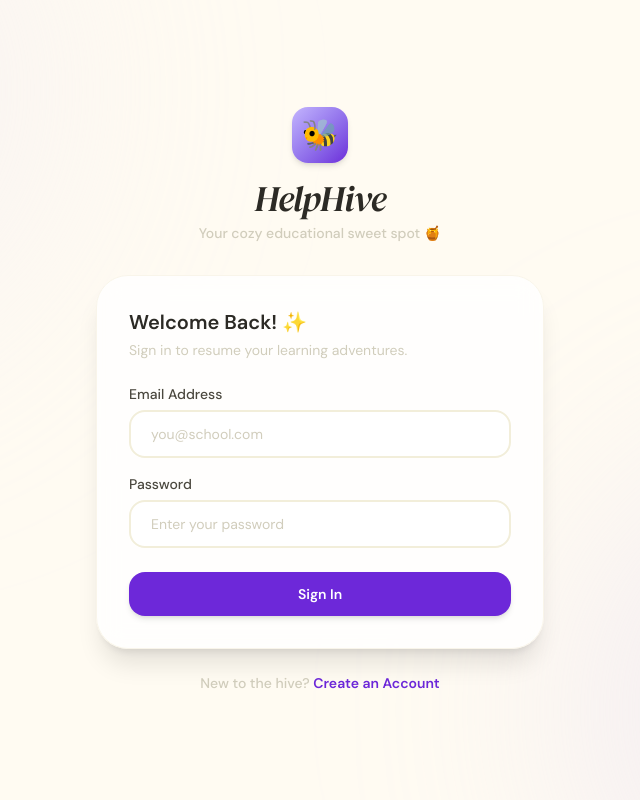
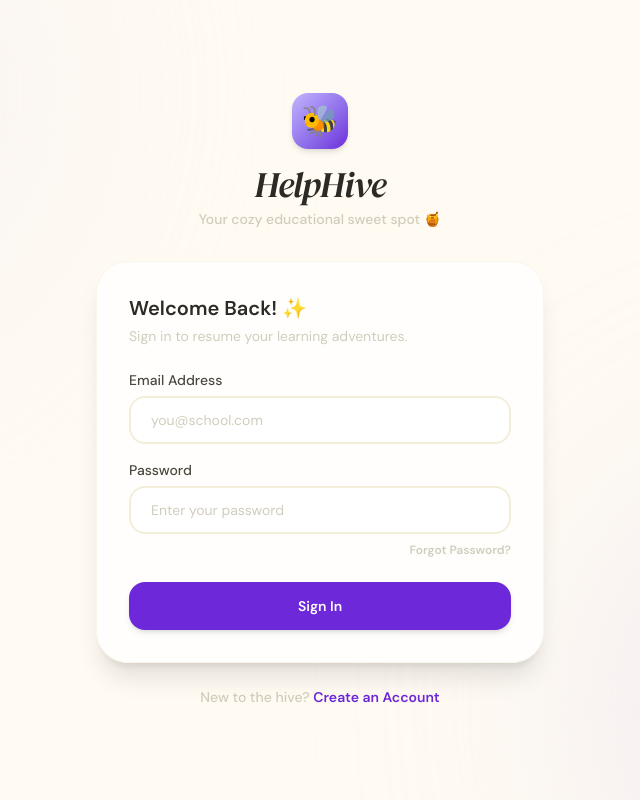
Before and after one commit to neetijoshi2006-dotcom/helphive-, a Next.js app: page /login in a window 1280 px wide. Shown: the whole page, without its empty margins (320-960 px from the left). Built offline with nearby package versions, Linux system fonts and the light colour scheme; no server answers.

Commit message:
feat: add secure forgot password recovery flow in login box

```diff
--- a/src/app/(auth)/login/page.tsx
+++ b/src/app/(auth)/login/page.tsx
@@ -2,20 +2,27 @@
 
 import { useState } from 'react'
 import { useRouter } from 'next/navigation'
-import { signIn } from '@/lib/firebase/auth'
+import { signIn, sendPasswordReset } from '@/lib/firebase/auth'
 import { Button } from '@/components/ui/Button'
 import { Input } from '@/components/ui/Input'
 import Link from 'next/link'
-import { motion } from 'framer-motion'
+import { motion, AnimatePresence } from 'framer-motion'
 import toast from 'react-hot-toast'
+import { ArrowLeft, Mail, Lock } from 'lucide-react'
 
 export default function LoginPage() {
+  const [view, setView] = useState<'login' | 'forgot'>('login')
   const [email, setEmail] = useState('')
   const [password, setPassword] = useState('')
   const [loading, setLoading] = useState(false)
+
+  // Forgot password state
+  const [resetEmail, setResetEmail] = useState('')
+  const [sendingReset, setSendingReset] = useState(false)
+
   const router = useRouter()
 
-  async function handleSubmit(e: React.FormEvent) {
+  async function handleSignIn(e: React.FormEvent) {
     e.preventDefault()
     setLoading(true)
     try {
@@ -31,6 +38,30 @@ export default function LoginPage() {
       toast.error(cleanMessage)
     } finally {
       setLoading(false)
+    }
+  }
+
+  async function handleResetPassword(e: React.FormEvent) {
+    e.preventDefault()
+    if (!resetEmail.trim()) {
+      toast.error('Please enter your email address! 🥺')
+      return
+    }
+    setSendingReset(true)
+    try {
+      await sendPasswordReset(resetEmail.trim())
+      toast.success('Password reset email sent! Check your inbox 📬')
+      setView('login')
+      setEmail(resetEmail) // Autofill on back to login
+    } catch (err: any) {
+      console.error('Password reset failed:', err)
+      const message = err?.message || 'Could not send reset link 🥺'
+      const cleanMessage = message.includes('auth/')
+        ? message.split('auth/')[1].replace(/-/g, ' ')
+        : message
+      toast.error(cleanMessage)
+    } finally {
+      setSendingReset(false)
     }
   }
 
@@ -59,11 +90,20 @@ export default function LoginPage() {
         </div>
 
         {/* Auth Box */}
-        <div className="bg-white/80 backdrop-blur-md rounded-[32px] border border-neutral-100 p-8 shadow-xl">
+        <div className="bg-white/80 backdrop-blur-md rounded-[32px] border border-neutral-100 p-8 shadow-xl overflow-hidden min-h-[380px] flex flex-col justify-center">
+          <AnimatePresence mode="wait">
+            {view === 'login' ? (
+              <motion.div
+                key="login"
+                initial={{ opacity: 0, x: -20 }}
+                animate={{ opacity: 1, x: 0 }}
+                exit={{ opacity: 0, x: 20 }}
+                transition={{ duration: 0.3 }}
+              >
                 <h2 className="text-xl font-bold text-neutral-900 mb-1">Welcome Back! ✨</h2>
                 <p className="text-sm text-neutral-400 mb-6">Sign in to resume your learning adventures.</p>
 
-          <form onSubmit={handleSubmit} className="space-y-4">
+                <form onSubmit={handleSignIn} className="space-y-4">
                   <Input
                     id="email"
                     label="Email Address"
@@ -73,6 +113,7 @@ export default function LoginPage() {
                     onChange={(e) => setEmail(e.target.value)}
                     required
                   />
+                  <div>
                     <Input
                       id="password"
                       label="Password"
@@ -82,17 +123,81 @@ export default function LoginPage() {
                       onChange={(e) => setPassword(e.target.value)}
                       required
                     />
+                    <div className="flex justify-end mt-2">
+                      <button
+                        type="button"
+                        onClick={() => {
+                          setView('forgot')
+                          setResetEmail(email)
+                        }}
+                        className="text-xs font-bold text-neutral-400 hover:text-neutral-900 transition-colors cursor-pointer select-none"
+                      >
+                        Forgot Password?
+                      </button>
+                    </div>
+                  </div>
 
                   <div className="pt-2">
                     <Button
                       type="submit"
                       loading={loading}
-                className="w-full rounded-2xl bg-primary text-white hover:bg-primary-600 font-semibold py-3 cursor-pointer shadow-md hover:shadow-lg transition-all"
+                      className="w-full rounded-2xl bg-primary text-white hover:bg-primary-600 font-semibold py-3.5 cursor-pointer shadow-md hover:shadow-lg transition-all"
                     >
                       Sign In
                     </Button>
                   </div>
                 </form>
+              </motion.div>
+            ) : (
+              <motion.div
+                key="forgot"
+                initial={{ opacity: 0, x: 20 }}
+                animate={{ opacity: 1, x: 0 }}
+                exit={{ opacity: 0, x: -20 }}
+                transition={{ duration: 0.3 }}
+              >
+                <button
+                  type="button"
+                  onClick={() => setView('login')}
+                  className="flex items-center gap-1.5 text-xs font-bold text-neutral-400 hover:text-neutral-900 transition-colors mb-4 cursor-pointer select-none"
+                >
+                  <ArrowLeft size={14} />
+                  <span>Back to Login</span>
+                </button>
+
+                <div className="flex items-center gap-2 mb-2">
+                  <Lock className="text-primary w-5 h-5" />
+                  <h2 className="text-xl font-bold text-neutral-900">Forgot Password?</h2>
+                </div>
+                <p className="text-sm text-neutral-400 mb-6">
+                  No worries! Enter your registered email address and we'll send you a link to reset your password.
+                </p>
+
+                <form onSubmit={handleResetPassword} className="space-y-4">
+                  <Input
+                    id="reset-email"
+                    label="Email Address"
+                    type="email"
+                    placeholder="you@school.com"
+                    value={resetEmail}
+                    onChange={(e) => setResetEmail(e.target.value)}
+                    required
+                  />
+
+                  <div className="pt-2">
+                    <Button
+                      type="submit"
+                      loading={sendingReset}
+                      className="w-full rounded-2xl bg-neutral-900 text-white hover:bg-neutral-800 font-semibold py-3.5 cursor-pointer shadow-md transition-all flex items-center justify-center gap-2"
+                    >
+                      <Mail size={16} />
+                      <span>Send Reset Link 📧</span>
+                    </Button>
+                  </div>
+                </form>
+              </motion.div>
+            )}
+          </AnimatePresence>
         </div>
 
         <p className="text-center text-sm text-neutral-400 mt-6 font-medium">
--- a/src/lib/firebase/auth.ts
+++ b/src/lib/firebase/auth.ts
@@ -4,10 +4,15 @@ import {
   signOut as firebaseSignOut,
   onAuthStateChanged,
   updateProfile,
+  sendPasswordResetEmail,
   type User as FirebaseUser,
 } from 'firebase/auth'
 import { doc, setDoc, serverTimestamp } from 'firebase/firestore'
 import { auth, db } from './config'
+
+export async function sendPasswordReset(email: string) {
+  await sendPasswordResetEmail(auth, email)
+}
 
 export async function signIn(email: string, password: string) {
   const cred = await signInWithEmailAndPassword(auth, email, password)
```
Lines whose indentation alone changed are shown as unchanged.
